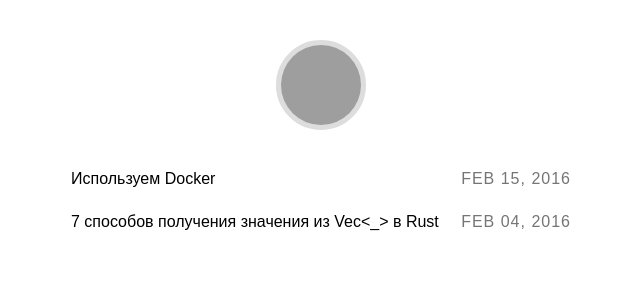
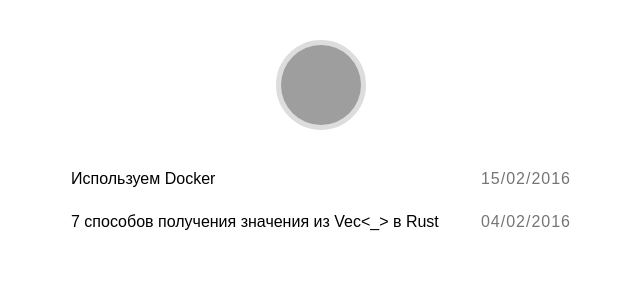
Before and after one commit to FreeCX/freecx.github.io, a Jekyll site: the page built from index.html, in a window 1280 px wide. Shown: the top 300 px of the page, without its empty margins (319-959 px from the left). Built offline with Jekyll 4.4.1, drawn with Linux system fonts in a browser that asks for light colours; some web fonts are replaced; grey boxes are pictures that could not be loaded.

Commit message:
[upd] date

```diff
--- a/_layouts/post.html
+++ b/_layouts/post.html
@@ -12,7 +12,7 @@
 <article>
 	<div class="center">
 		<h1>{{ page.title }}</h1>
-		<time>{{ page.date | date: '%B %-d, %Y' }}</time>
+		<time>{{ page.date | date: '%-d %B %Y' }}</time>
 	</div>
 	<div class="divider"></div>
 	{{ content }}
--- a/index.html
+++ b/index.html
@@ -7,7 +7,7 @@
 		{% for post in site.posts %}
 		<li>
 			<div class="post-date">
-				<span>{{ post.date | date: "%b %d, %Y" }}</span>
+				<span>{{ post.date | date: "%d/%m/%Y" }}</span>
 			</div>
 			<div class="title">
 				<a href="{{ post.url | prepend: site.baseurl }}">{{ post.title }}</a>
```
